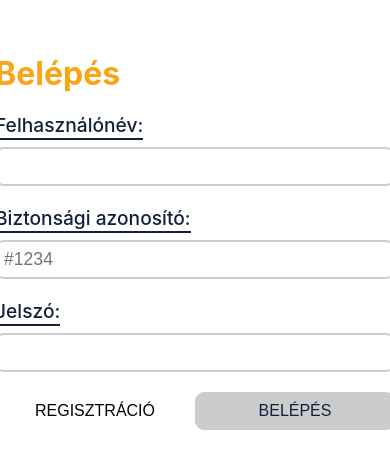
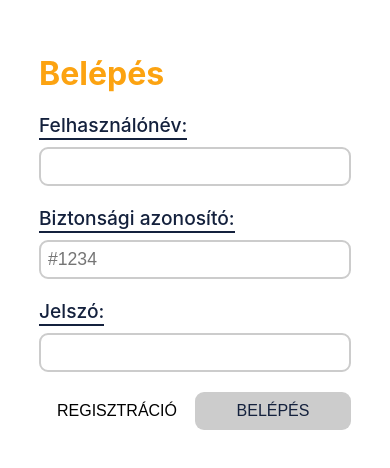
Before and after one commit to BalazsGyulai/HomeGame, a React (Create React App) app: page /add in a window 390 px wide. Shown: the part 180-648 px from the top of the page. Built offline with nearby package versions, Linux system fonts and the light colour scheme.

Commit message:
registration and login is responsive

```diff
--- a/src/components/AddCustomPoint.js
+++ b/src/components/AddCustomPoint.js
@@ -1,7 +1,7 @@
 import React, { useState, useContext, useEffect } from "react";
-import { FaCheck } from "react-icons/fa";
 import "./Okros.css";
 import NavManage from "../side/NavContext";
+import Done from "../img/done.svg";
 
 const AddCustomPoint = ({ id, gameName }) => {
   const [score, setScore] = useState("");
@@ -77,7 +77,7 @@ const AddCustomPoint = ({ id, gameName }) => {
           {visbtn ? (
             <button type="submit">
               {" "}
-              <FaCheck />
+              <img src={Done}/>
             </button>
           ) : (
             ""
--- a/src/components/Okros.css
+++ b/src/components/Okros.css
@@ -82,13 +82,18 @@
   border-radius: 5px;
   box-shadow: inset 0 0 0 #2c6e49;
   background: #4c956c;
-  font-size: 0.7em;
   color: #fff;
   border: none;
   outline: none;
   cursor: pointer;
   z-index: 3;
   transition: 0.3s;
+}
+
+.player .gameInfo button img{
+  margin: 0;
+  width: 90%;
+  height: auto;
 }
 
 .player .hiddenbtn {
--- a/src/pages/Login.css
+++ b/src/pages/Login.css
@@ -1,3 +1,16 @@
+.add form{
+    width: 80%;
+    max-width: 400px;
+}
+
+.add .field {
+    width: 100%;
+}
+
+.add form input{
+    width: 100%;
+}
+
 .btns {
     display: flex;
 }
@@ -10,3 +23,9 @@ h1{
     color: #fca311;
     margin-bottom: 20px;
 }
+
+@media screen and (max-width: 380px) {
+    .btns {
+        flex-wrap: wrap;
+    }
+}
```
Also changed, not shown: src/img/done.svg (added).
